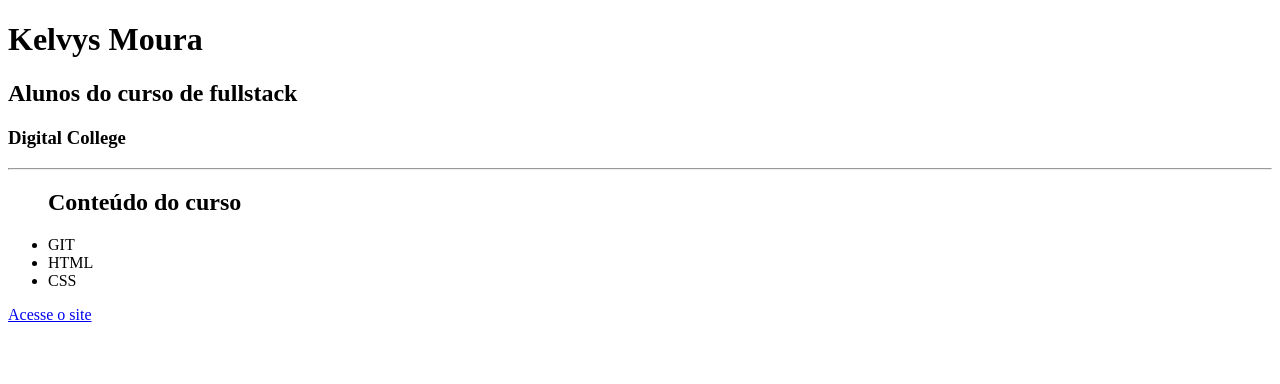
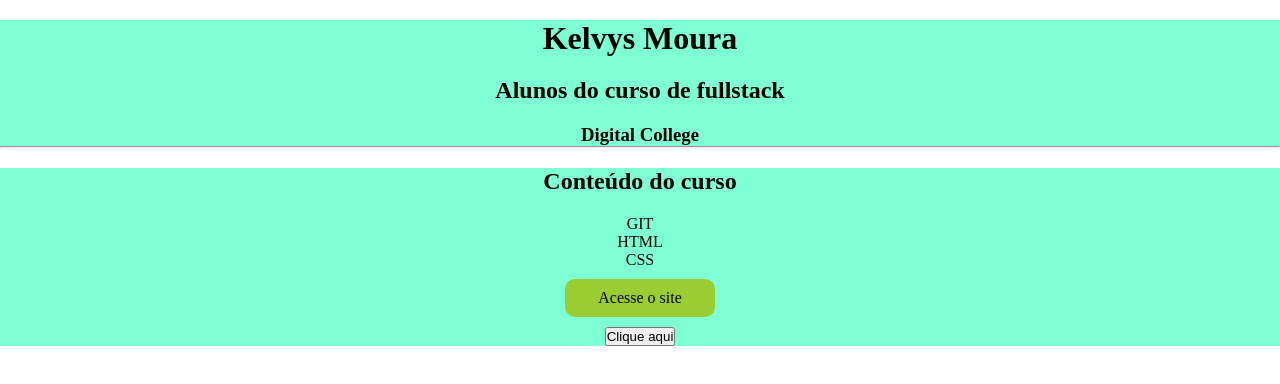
Before and after one commit to nilugion/componentes-html-css, a plain HTML site: page index.html in a window 1280 px wide. Drawn offline with Linux system fonts and the light colour scheme.

Commit message:
EDIÇÃO DO CÓDGIO HTML E ADIÇÃO DO CSS COM A INTERFACE

```diff
--- a/index.html
+++ b/index.html
@@ -3,21 +3,25 @@
 
 <head>
 <title>Aula de HTML</title>
-
+<link rel="stylesheet" href="style.css">
 </head>
 <body>
-    <h1> Kelvys Moura </h1>
-    <h2> Alunos do curso de fullstack </h2>
-    <h3> Digital College </h3>
-    <hr>
+  <div>
+      <h1> Kelvys Moura </h1>
+      <h2> Alunos do curso de fullstack </h2>
+      <h3> Digital College </h3>
+  </div>
+<hr>
+<div>
+    <h2> Conteúdo do curso </h2>
   <ul>
-    <h2> Conteúdo do curso </h2>
     <li> GIT </li>
     <li> HTML </li>
     <li> CSS </li>
   </ul>
-
-  <a href="https://www.digitalcollege.com.br" target="_blank"> Acesse o site </a>
+<a href="https://www.digitalcollege.com.br" target="_blank"> Acesse o site </a>
+<button>Clique aqui</button>
+  </div>
 
 </body>
 </html>
--- /dev/null
+++ b/style.css
@@ -0,0 +1,48 @@
+* {
+    margin: 0;
+    padding: 0;
+    box-sizing: border-box;
+
+}
+
+
+div {
+    background-color: aquamarine;
+    text-align: center;
+}
+
+
+div h1{
+    margin: 20px;
+
+}
+
+
+div h2{
+    margin: 20px;
+
+}
+
+ul {
+list-style: none;
+}
+
+a{
+    text-decoration: none;
+    background-color: yellowgreen;
+    padding: 10px;
+    display: block;
+    width: 150px;
+    margin: 10px auto;
+    border-radius: 10px;
+    color:#000;
+    transition: 0.5s;
+
+}
+
+a:hover{
+    background-color: #000;
+    color:yellowgreen;
+    transform: scale(1.2);
+
+}
```
